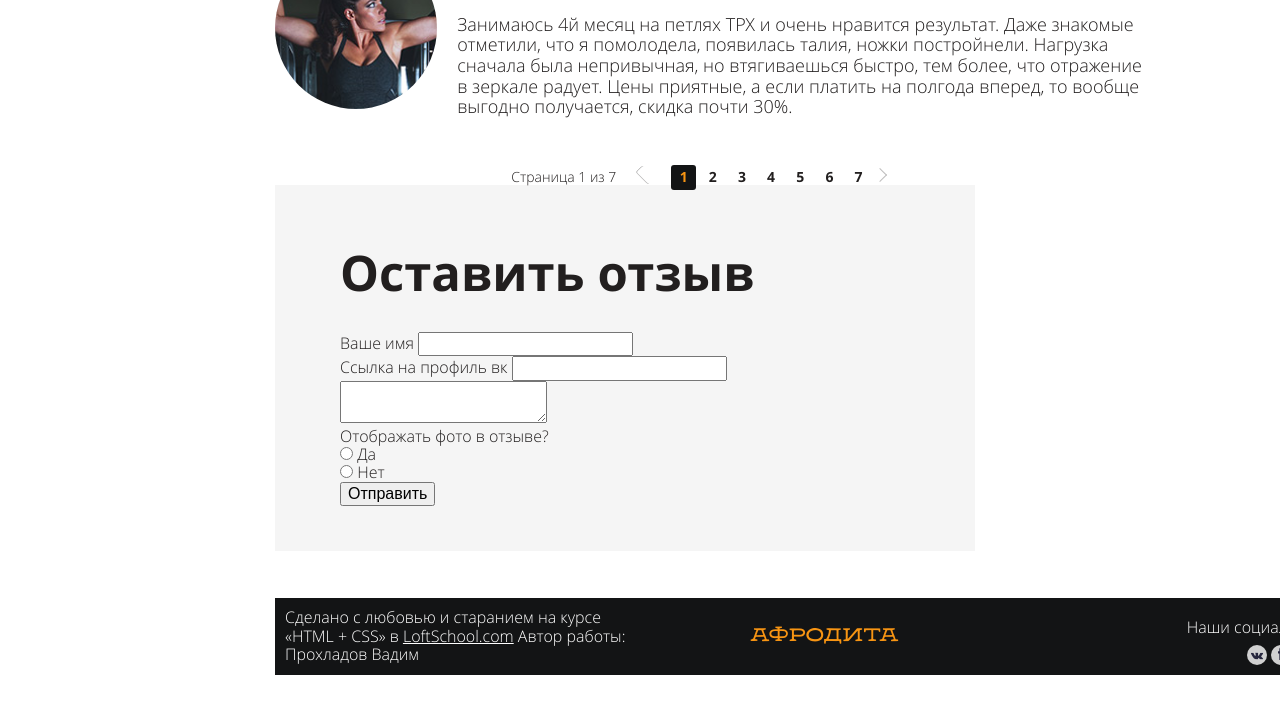
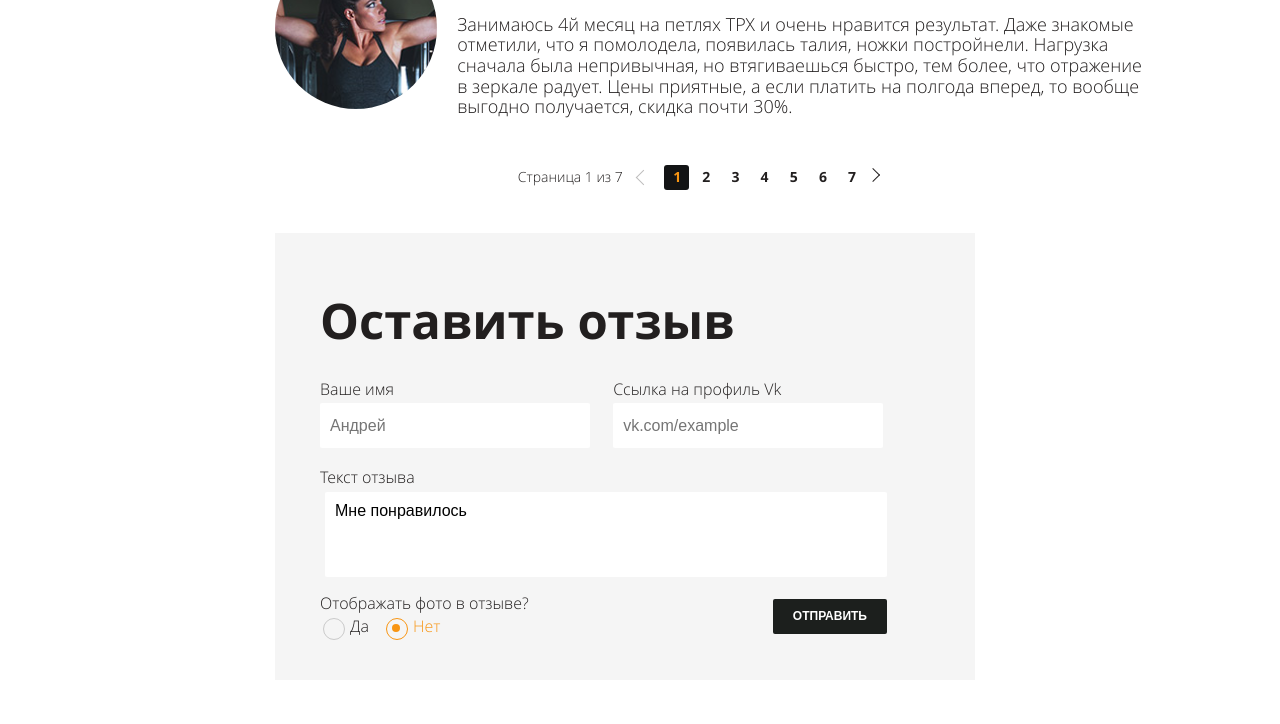
Before and after one commit to TumanovV/Loftschool, a plain HTML site: page comments.html in a window 1280 px wide. Shown: the part 1074-1798 px from the top of the page. Before the commit the page ends 1749 px from the top, so only its background shows below. Drawn offline with nearby package versions, Linux system fonts and the light colour scheme.

Commit message:
Comments, socials hover etc

```diff
--- a/comments.html
+++ b/comments.html
@@ -15,12 +15,17 @@
 	<div class="wrapper">
 		<div class="header">
 			<div class="container clearfix">
-				<div class="header__col"><a href="#" class="header__logo">Афродита</a></div>
+				<div class="header__col"><a href="https://tumanovv.github.io/Loftschool/about.html" class="header__logo">Афродита</a></div>
 				<div class="header__col header__col_right">
 					<div class="contacts">
 						<a href="tel:+78000039210" class="contacts__phone">8 (800) 00-392-10</a>
 						<div class="contacts__desc">
 							<a href="#" class="contacts__link">График работы</a>
+							<ul class="dropdown">
+									<li class="drop__item">пн-вс: 09:00-20:00</li>
+									<li class="drop__item">обед: 14:00-14:30</li>
+									<div class="triangle"></div>
+								</ul>
 						</div>
 					</div>
 				</div>
@@ -32,19 +37,19 @@
 					<nav class="nav">
 						<ul class="nav__list">
 							<li class="nav__item">
-								<a href="" class="nav__link">
+								<a href="https://tumanovv.github.io/Loftschool/about.html" class="nav__link">
 									<div class="nav__icon nav__icon_puls"></div>
 									<div class="nav__text">Главная</div>
 								</a>
 							</li>
 							<li class="nav__item">
-								<a href="" class="nav__link">
+								<a href="https://tumanovv.github.io/Loftschool/index.html" class="nav__link">
 									<div class="nav__icon nav__icon_gant"></div>
 									<div class="nav__text">Услуги</div>
 								</a>
 							</li>
 							<li class="nav__item">
-								<a href="" class="nav__link">
+								<a href="#" class="nav__link">
 									<div class="nav__icon nav__icon_star"></div>
 									<div class="nav__text">Отзывы</div>
 								</a>
@@ -57,7 +62,7 @@
 					<div class="comments-section">
 						<ul class="breadcrumbs">
 							<li class="breadcrumbs__item">
-								<a href="" class="breadcrumbs__link">Главная</a>
+								<a href="https://tumanovv.github.io/Loftschool/about.html" class="breadcrumbs__link">Главная</a>
 							</li>
 							<li class="breadcrumbs__item">
 								<a href="" class="breadcrumbs__link breadcrumbs__link_active">Отзывы</a>
@@ -123,7 +128,7 @@
 							<span class="comments__pagination-desc">Страница 1 из 7</span>
 							<ul class="pagination__list">
 									<li class="pagination__item">
-										<a href="#" class="pagination__link pagination__link_start"></a>
+										<a class="pagination__link pagination__link_start"></a>
 									</li>
 									<li class="pagination__item">
 										<a class="pagination__link pagination__link_one">1</a>
@@ -149,64 +154,52 @@
 									</li>
 								</ul>
 						</div>
+
 									<div class="form-content">
-								<div class="form__title">Оставить отзыв</div>
-								<div class="form__fields">
-									<form class="form__tag">
-											<div class="form__inputs">
-													<div class="form__row">
-														<div class="form__elem">
-														<label class="form__elem-title">Ваше имя</label>
-														<input type="Андрей" clas="form__input">
+											<h3 class="form-content__title">Оставить отзыв</h3>
+											<div class="form-content_elem">
+												<div class="form__part">
+													<label for="" class="form__input">
+														<span class="input__name"> Ваше имя</span>
+														<input class="input__section" type="text" name="username" placeholder="Андрей" required>
+													</label>
+													<label for="" class="form__input">
+															<span class="input__name"> Ссылка на профиль Vk</span>
+															<input class="input__section" type="text" name="soclink" placeholder="vk.com/example">
+														</label>
 												</div>
-													<div class="form__elem">
-														<label class="form__elem-title">Ссылка на профиль вк</label>
-														<input type="vk.com.example" class="form__input">
+												<label for="" class="form__next">
+														<span class="input__name"> Текст отзыва</span>
+														<textarea class="input__textarea" required>Мне понравилось</textarea>
+												</label>
+												<div class="form__buttons clearfix">
+													<div class="button__chek">
+														<span class="button__title">Отображать фото в отзыве?</span>
+														<label class="button__elem">
+															<input class="button__input" type="radio" name="photo" value="photovisible" checked><span class="buttons__name">Да</span>
+														</label>
+														<label class="button__elem">
+															<input class="button__input" type="radio" name="photo" value="photovisible" checked><span class="buttons__name">Нет</span>
+														</label>
 													</div>
-													</div>
-													<div class="form__row">
-														<div class="form__textarea">
-															<label for="" class="form__elem-title"></label>
-															<textarea class="form__main-text-input"></textarea>
+													<button class="buttons__submit" type="submit">Отправить</button>
 												</div>
 											</div>
 									</div>
-												<div class="form__buttons">
-													<div class="form__radios">
-														<div class="form__radios-title">Отображать фото в отзыве?</div>
-														<div class="form__radios-container">
-															<div class="form__radio">
-																<input type="radio" name="" id="" class="form__radio-elem">
-																<label for="" class="form__radio-name">Да</label>
-															</div>
-															<div class="form__radio">
-																<input type="radio" name="" id="" class="form__radio-elem">
-																<label for="" class="form__radio-name">Нет</label>
-															</div>
-														</div>
-													</div>
-													<div class="form__controls">
-														<input type="submit" value="Отправить" class="form__submit">
-													</div>
-												</div>
-											</div>
-									</form>
-
-
 
 					</div>
 			</div>
+
 			<div class="footer ">
 					<div class="container clearfix">
 						<div class="footer__col">
 							<div class="footer__copy">
-							Сделано с любовью и старанием на курсе «HTML + CSS» в <a href="#" class="loftschool"><b>LoftSchool.com</b></a> Автор
-							работы: <b>Прохладов Вадим</b>
+								Сделано с любовью и старанием на курсе «HTML + CSS» в <a href="#" class="loftschool"><b>LoftSchool.com</b></a>                    Автор работы: <b>Прохладов Вадим</b>
 							</div>
 						</div>
 						<div class="footer__col">
 							<div class="footer__logo">
-							<a href="#" class="footer__center">Афродита</a>
+								<a href="https://tumanovv.github.io/Loftschool/about.html" class="footer__center">Афродита</a>
 							</div>
 						</div>
 						<div class="footer__col">
@@ -244,7 +237,6 @@
 					</div>
 				</div>
 
-
 </body>
 
 </html>
--- a/css/sections/about_us.css
+++ b/css/sections/about_us.css
@@ -7,6 +7,7 @@
     margin-left: 67px;
     font-weight: bold;
     text-transform: uppercase;
+    font-size: 49px;
 
   }
 
@@ -24,15 +25,14 @@
   }
 
 
-  .about__avatar{
-    position: absolute;
 
 
-  }
+
 
   .about__desc{
     line-height: 1.2;
     font-size: 18px;
+    margin-bottom: 20px
   }
 
   .about__desc-info{
@@ -43,7 +43,6 @@
   .footnote__about {
     color: #d3d3d3;
     width: 700px;
-    height: 120px;
     background-color: #131415;
   }
 
@@ -56,7 +55,7 @@
   .about__list{
     padding-left: 20px;
     list-style: disc;
-    margin-bottom: 20px
+
   }
 
   .partners__title{
@@ -72,6 +71,10 @@
    margin-right: 116px;
    margin-bottom: 70px;
    text-align: center;
+  }
+
+  .partners__link {
+    display: block;
   }
 
   .part__icon {
--- a/css/sections/comments.css
+++ b/css/sections/comments.css
@@ -80,18 +80,22 @@ color: #f89513;
 }
 
 
-.pagination__link_start {
+.pagination__link_start::before {
     display: inline-block;
-    vertical-align: middle;
+    margin-top: 12px;
+    margin-left: 2px;
+
+    content: '';
+    position: absolute;
+    left: 1px;
+    top: -5px;
     width: 10px;
     height: 10px;
-    margin-right: 12px;
-	margin-bottom: 5px;
     border-top: solid 1px #bebdbd;
     border-right: solid 1px #bebdbd;
     -webkit-transform: rotate(-135deg);
-    transform: rotate(-135deg);
-    cursor: default;
+            transform: rotate(-135deg);
+    cursor: none
 }
 
 
@@ -103,8 +107,8 @@ color: #f89513;
     height: 10px;
     margin-right: 12px;
 	margin-bottom: 5px;
-    border-top: solid 1px #bebdbd;
-    border-right: solid 1px #bebdbd;
+    border-top: solid 1px #242121;
+    border-right: solid 1px #242121;
     -webkit-transform: rotate(45deg);
     transform: rotate(45deg);
 }
@@ -115,17 +119,139 @@ color: #f89513;
 }
 
 
-.form-content {
-	max-width: 700px;
-	margin-bottom: 47px;
-	padding: 45px 65px;
-	background-color: #f5f5f5;
+.form-content{
+    margin-top: 48px;
+    max-width: 700px;
+    margin-bottom: 47px;
+    padding: 45px;
+    background-color: #f5f5f5;
 }
 
+.form-content__title {
+    font-weight: bold;
+    font-size: 49px;
+    margin-top: 15px;
+    margin-bottom: 30px;
+}
 
-.form__title{
-    margin-top: 15px;
-	margin-bottom: 30px;
-	font-size: 49px;
+.form__part{
+    width: 100%;
+
+}
+
+.form__input{
+    display: inline-block;
+    vertical-align: top;
+    margin-right: 19px;
+}
+.input__section{
+    display: block;
+    width: 270px;
+    height: 45px;
+    margin-top: 5px;
+    padding-left: 10px;
+    padding-right: 10px;
+    border: none;
+    border-radius: 2px;
+    outline-color: #f89513;
+}
+
+.form__next{
+    display: inline-block;
+    vertical-align: top;
+}
+
+.input__textarea{
+    display: block;
+    margin-left: 5px;
+    width: 562px;
+    height: 85px;
+    margin-top: 5px;
+    padding: 10px;
+    outline-color: #f89513;
+    border: none;
+    border-radius: 2px;
+    resize: none;
+}
+
+.button__chek{
+    display: inline-block;
+    vertical-align: top;
+}
+
+.button__title{
+    display: block;
+}
+
+.input__name{
+    margin-top: 9px;
+    margin-bottom: 9px;
+}
+
+.form__next{
+    margin-top: 20px;
+    margin-bottom: 17px;
+}
+
+.button__elem {
+	position: relative;
+	display: inline-block;
+	vertical-align: top;
+	margin-top: 5px;
+	margin-left: 30px;
+	margin-right: 10px;
+    cursor: pointer;
+}
+.button__input{
+    display: none;
+}
+.buttons__submit {
+	float: right;
+	margin-top: 5px;
+	margin-right: 43px;
+	background-color: #1c1f1d;
+	padding: 11px 20px;
+	border: none;
+	border-radius: 2px;
+	color: #ffffff;
+	font-size: 12px;
 	font-weight: bold;
+	text-transform: uppercase;
+	cursor: pointer;
 }
+.buttons__submit:hover {
+	background-color: #f89513;
+	-webkit-transition: 0.2s;
+	-o-transition: 0.2s;
+    transition: 0.2s;
+}
+
+.button__input:checked + .buttons__name{
+    color: #f89513
+}
+
+.button__input + .buttons__name::before{
+    content: "";
+	position: absolute;
+	left: -27px;
+	top: 1px;
+	width: 20px;
+	height: 20px;
+	border: 1px solid #cacaca;
+	border-radius: 50%;
+}
+
+.button__input:checked + .buttons__name::before{
+    border: 1px solid #f89513;
+}
+
+.button__input:checked + .buttons__name::after{
+    content: "";
+    position: absolute;
+    background-color: #f89513;
+	width: 8px;
+	height: 8px;
+	left: -21px;
+    top: 7px;
+    border-radius: 50%;
+}
--- a/css/sections/footer.css
+++ b/css/sections/footer.css
@@ -44,11 +44,18 @@
     margin-bottom: 8px;
   }
 
-.socials__item {
+.socials__item, .socials__link {
     width: 20px;
     height: 20px;
     display: inline-block;
-    background: #d0d0d0;
+    background-color: #d0d0d0;
     border-radius: 50%;
     text-align: center;
+}
+
+
+  .socials__item .socials__link:hover{
+    background-color: #f89513;
+    width: 20px;
+    height: 20px;
   }
--- a/css/sections/header.css
+++ b/css/sections/header.css
@@ -11,13 +11,13 @@
    text-transform: uppercase;
    color:#f89513;
    text-decoration: none;
-   position: absolute;
-   padding-top: 22px;
+
  }
 
 .header__col{
    width: 50%;
    float: left;
+   padding-top: 22px;
  }
 
 .header__col_right{
--- a/css/sections/sidebar.css
+++ b/css/sections/sidebar.css
@@ -6,11 +6,13 @@
 
 
 .nav__item {
-    padding-bottom: 35px;
+    margin-bottom: 35px;
     padding-left: 20px;
     display: inline-block;
   }
-
+.nav__item:last-child{
+  margin: 0;
+}
 
 .nav__link {
     text-decoration: none;
```
Also changed, not shown: about.html (+12 -15 lines), index.html (+4 -4 lines). Lines whose indentation alone changed are shown as unchanged.
